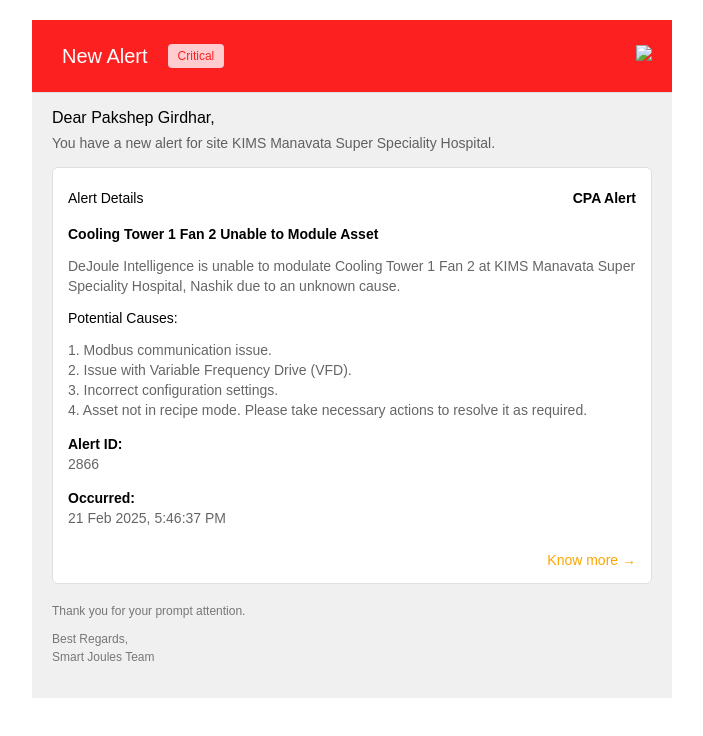
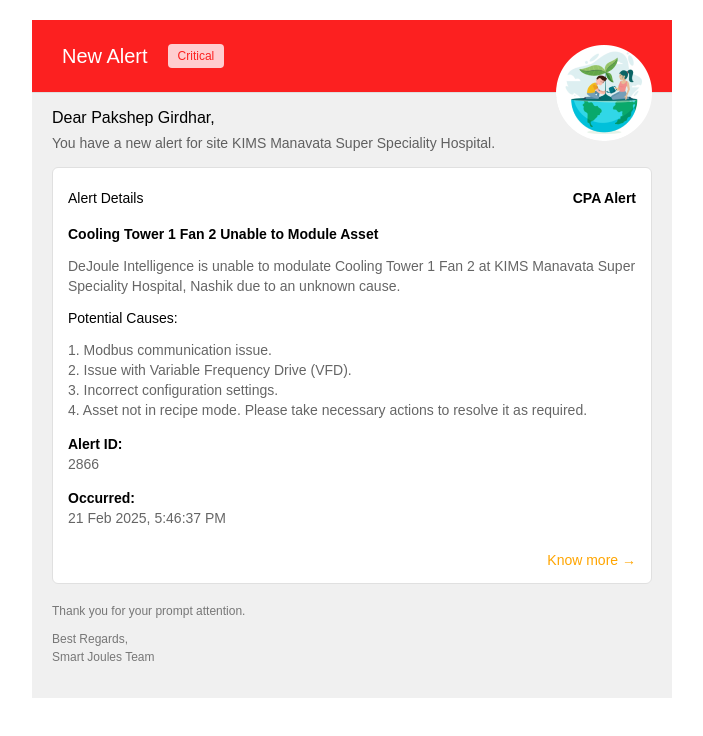
Before and after one commit to Pakshepgirdhar/email-template, a plain HTML site: page index.html in a window 1280 px wide. Shown: the whole page, without its empty margins (288-991 px from the left). Drawn offline with Linux system fonts and the light colour scheme.

Commit message:
Image change

```diff
--- a/index.html
+++ b/index.html
@@ -16,7 +16,7 @@
                 New Alert
                 <span
                     style="background: #ffcdd0; color: #fc2020; padding: 5px 10px; font-size: 12px; border-radius: 4px;">Critical</span>
-                <img style="position: absolute; right: 20px; top: 25px;" src="./image/logo.png">
+                <img style="position: absolute; right: 20px; top: 25px;" src="./logo.png">
             </div>
         </div>
         <p style="font-size: 16px; font-weight: 500; margin-bottom: 8px;">Dear Pakshep Girdhar,</p>
```
